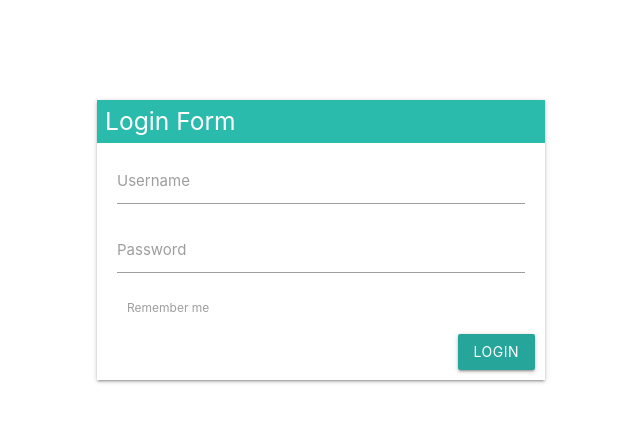
After one commit to ssumanss/learn-flask, a Flask app: page /login in a window 1280 px wide. The commit adds this page. Shown: the top 422 px of the page, without its empty margins (319-959 px from the left). Run offline with Flask 2, Linux system fonts and the light colour scheme.

Commit message:
added login form and course page

```diff
--- a/infimath/server.py
+++ b/infimath/server.py
@@ -11,5 +11,9 @@ def hello_world():
 def show_course():
     return render_template("course.html")
 
+@app.route("/login")
+def login_authentication():
+    return render_template("login.html")
+
 if __name__ == '__main__':
     app.run(debug=True)
--- a/infimath/static/custom.css
+++ b/infimath/static/custom.css
@@ -1,31 +1,43 @@
-.slider .indicators .indicator-item.active{
-    background-color: teal;
+.slider .indicators .indicator-item.active {
+  background-color: teal;
 }
 
-.parent {
-    position: relative;
-    width: auto;
-    height: 450px;
-    pointer-events:none;
+.course-content {
+  margin-top: 1%;
+  border: 1px;
+  text-align: center;
 }
 
-.slider{
-    position: relative;
+.navigation-title {
+  vertical-align: 50%;
 }
 
-.slides.a {
-    position: absolute;
+/* login page */
+#panell {
+  margin-top: 100px;
+  padding: 0px;
 }
-
-.mynav {
-    pointer-events:auto;
-    position:absolute;
-    z-index: 1;
-    width:100%;
-    height:50px;
-    text-align:right;
-    padding-right: 20px;
-    vertical-align:middle;
-    line-height:50px;
-    top:0px;
+#loginbtn {
+  float: right;
+  margin-bottom: 10px;
+  margin-right: 10px;
 }
+#title {
+  background-color: #2bbbad;
+  color: white;
+  padding: 8px;
+  margin-top: 0px;
+}
+form {
+  padding: 0px;
+  border-radius: 3px;
+  box-sizing: border-box;
+}
+#username,
+#password {
+  margin-left: 20px;
+  margin-right: 20px;
+}
+#checkbox {
+  margin-left: 30px;
+}
--- /dev/null
+++ b/infimath/templates/login.html
@@ -0,0 +1,53 @@
+<!DOCTYPE html>
+<html lang="en">
+  <head>
+    <meta charset="UTF-8" />
+    <meta http-equiv="X-UA-Compatible" content="IE=edge" />
+    <meta name="viewport" content="width=device-width, initial-scale=1.0" />
+    <!-- Compiled and minified CSS -->
+    <link
+      rel="stylesheet"
+      href="https://cdnjs.cloudflare.com/ajax/libs/materialize/1.0.0/css/materialize.min.css"
+    />
+    <link
+      href="https://fonts.googleapis.com/icon?family=Material+Icons"
+      rel="stylesheet"
+    />
+    <link rel="stylesheet" href="static/custom.css" />
+    <title>❤ Linear Algebra</title>
+  </head>
+  <body>
+    <section class="login-form">
+      <div class="container">
+        <div class="row">
+          <div class="col s6 offset-s3 z-depth-1" id="panell">
+            <h5 id="title">Login Form</h5>
+            <form>
+              <div class="input-field" id="username">
+                <input type="text" class="validate" />
+                <label for="username">Username</label>
+              </div>
+              <div class="input-field" id="password">
+                <input type="password" class="validate" />
+                <label for="password">Password</label>
+              </div>
+              <p>
+                <input type="checkbox" id="remember" />
+                <label for="remember" id="checkbox">Remember me</label>
+              </p>
+              <a class="waves-effect waves-light btn" id="loginbtn">Login</a>
+            </form>
+          </div>
+        </div>
+      </div>
+    </section>
+  </body>
+  <script
+    src="https://code.jquery.com/jquery-3.6.3.slim.min.js"
+    integrity="sha256-ZwqZIVdD3iXNyGHbSYdsmWP//UBokj2FHAxKuSBKDSo="
+    crossorigin="anonymous"
+  ></script>
+  <!-- Compiled and minified JavaScript -->
+  <script src="https://cdnjs.cloudflare.com/ajax/libs/materialize/1.0.0/js/materialize.min.js"></script>
+  <script src="static/custom.js"></script>
+</html>
--- a/tindog/templates/index.html
+++ b/tindog/templates/index.html
@@ -18,8 +18,8 @@
     <div class="container-fluid" style="padding: 3% 15%; background-color:brown;">
 
     <!-- Nav Bar -->
-    <nav class="navbar navbar-expand-lg navbar-light" style="padding: 0 0 4.5rem;">
-      <div class="container-fluid">
+    <nav class="navbar navbar-expand-lg navbar-light" style="padding: 0 0 4.5rem; color:white;">
+      <div class="container-fluid" style="color: white;">
         <a class="navbar-brand" href="#">tindog</a>
         <button class="navbar-toggler" type="button" data-bs-toggle="collapse" data-bs-target="#navbarNavAltMarkup" aria-controls="navbarNavAltMarkup" aria-expanded="false" aria-label="Toggle navigation">
           <span class="navbar-toggler-icon"></span>
```
Also changed, not shown: infimath/static/custom.js (+10 -10 lines), infimath/templates/course.html (+4 -3 lines), infimath/templates/index.html (+79 -38 lines).
